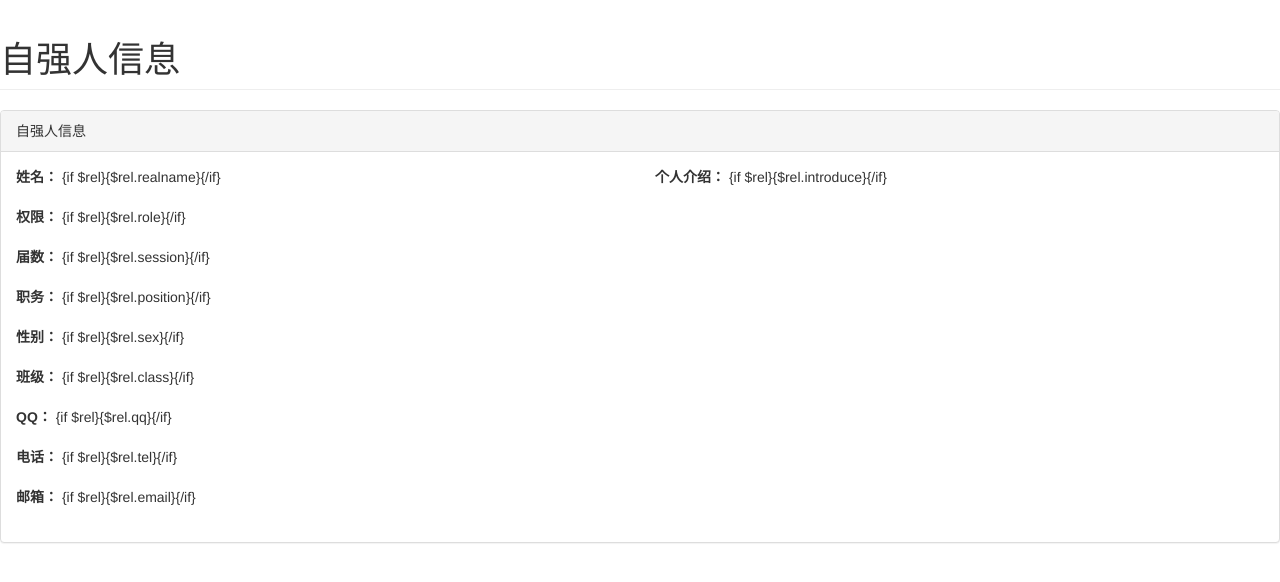
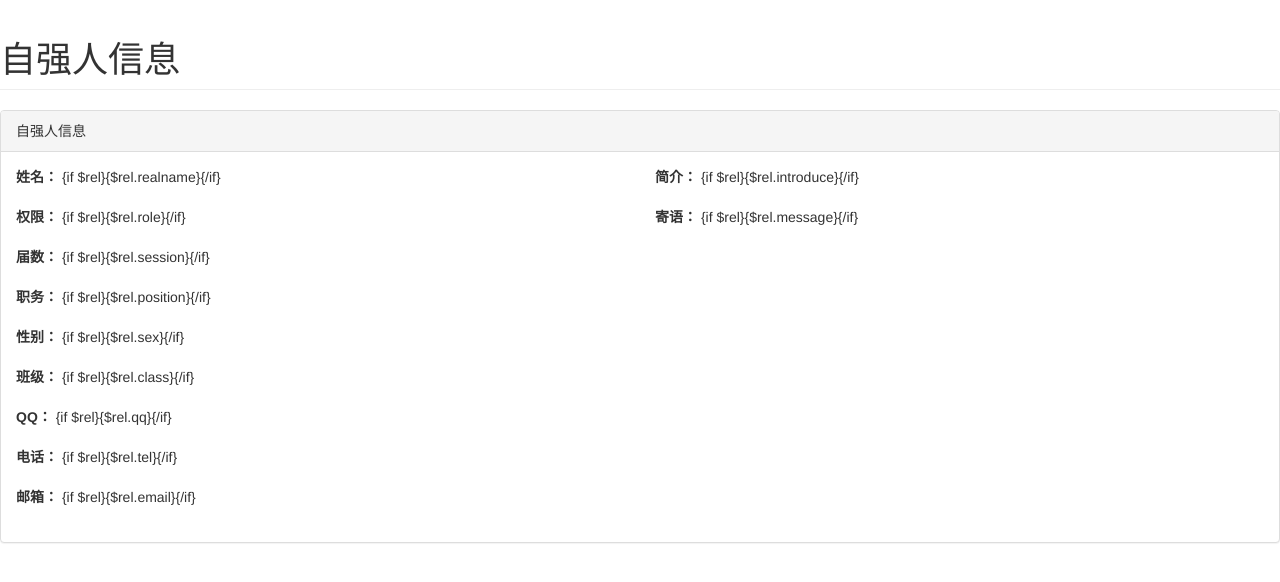
Before and after one commit to ziqiangshe/ziqiangweb_v3.0, a PHP site: page /DbName/application/panel/view/user/look_user.html in a window 1280 px wide. Shown: the part 50-632 px from the top of the page. Run offline with PHP 8.4, Linux system fonts and the light colour scheme; some libraries are stand-ins or nearby versions.

Commit message:
【feat】增加寄语信息

```diff
--- a/application/api/controller/User.php
+++ b/application/api/controller/User.php
@@ -126,6 +126,7 @@
             'tel'       => $input_data['tel'],
             'email'     => $input_data['email'],
             'introduce' => $input_data['introduce'],
+            'message'   => $input_data['message']
         );
         $panel_user = Session::get('panel_user', 'ziqiang');
         $user = new UserModel();
--- a/application/common/validate/User.php
+++ b/application/common/validate/User.php
@@ -25,7 +25,6 @@
         'qq'          => 'number',
         'tel'         => 'number',
         'email'       => 'email',
-        'introduce'   => '', // introduce 不做限制
     ];
 
     // 不符规则的错误提示
@@ -53,6 +52,7 @@
     protected $scene = [
         'create_user'   =>  ['username', 'password', 'realname', 'session', 'sex', 'position'],
         'change_role'   =>  ['id', 'position', 'role'],
+        'update_mine'   =>  ['class', 'qq', 'tel', 'email'],
     ];
 
 }
--- a/application/panel/model/UserModel.php
+++ b/application/panel/model/UserModel.php
@@ -72,7 +72,7 @@
     public function get_the_user($userid)
     {
         $where['id'] = ['=', $userid];
-        $field = ['username, realname, introduce, sex, class, qq, tel, email, session, position, role, status'];
+        $field = ['username, realname, introduce, message, sex, class, qq, tel, email, session, position, role, status'];
         try {
             $info = $this
                 ->field($field)
--- a/application/panel/view/user/look_user.html
+++ b/application/panel/view/user/look_user.html
@@ -106,8 +106,17 @@
                                 <div class="form-group">
                                     <div class="introduce_wrapper">
                                         <div class="circle"></div>
-                                        <label>个人介绍：</label>
+                                        <label>简介：</label>
                                         {if $rel}{$rel.introduce}{/if}
+                                    </div>
+                                </div>
+                            </div>
+                            <div class="col-lg-6">
+                                <div class="form-group">
+                                    <div class="introduce_wrapper">
+                                        <div class="circle"></div>
+                                        <label>寄语：</label>
+                                        {if $rel}{$rel.message}{/if}
                                     </div>
                                 </div>
                             </div>
```
Also changed, not shown: application/panel/view/user/mine.html (+5 -4 lines).
